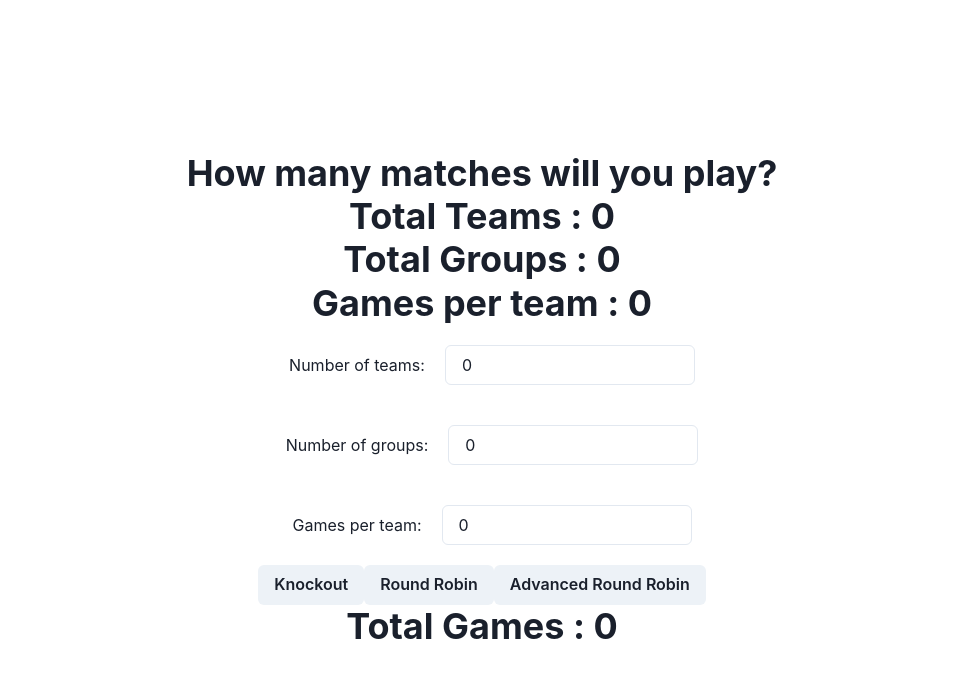
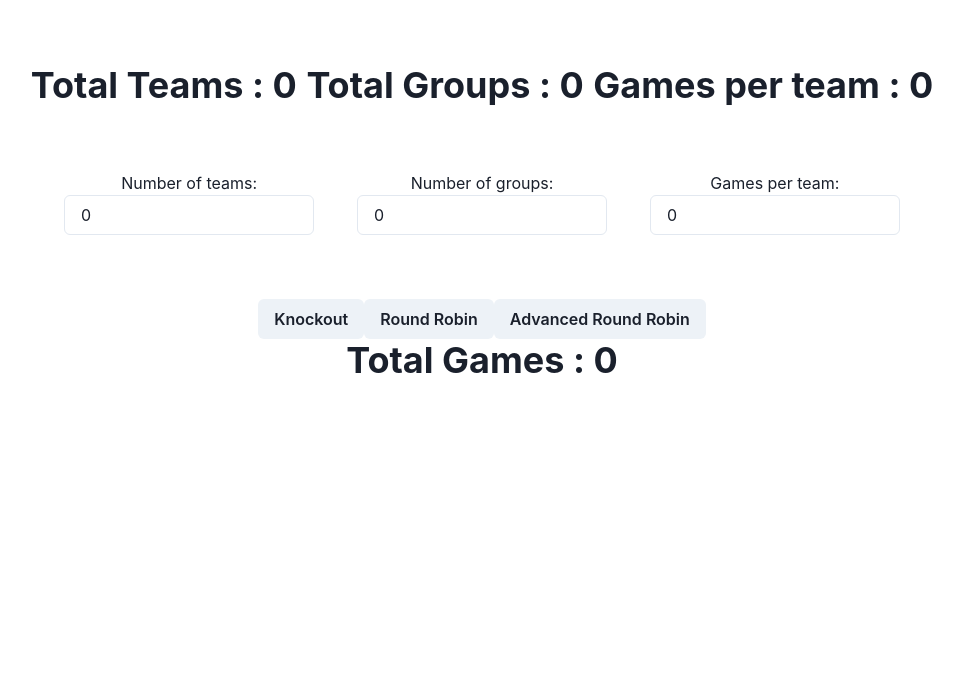
Before and after one commit to mihir254/Matches, a Next.js app: page / in a window 1280 px wide. Shown: the top 678 px of the page, without its empty margins (158-1121 px from the left). Built offline with nearby package versions, Linux system fonts and the light colour scheme.

Commit message:
small change

```diff
--- a/src/pages/index.tsx
+++ b/src/pages/index.tsx
@@ -51,22 +51,25 @@ const Home = () => {
 	}
 
 	return (
-		<Flex direction={"column"} minH={"100vh"} justifyContent={"center"} alignItems={"center"}>
-			<Heading>How many matches will you play?</Heading>
+		<Flex direction={"column"} minH={"100vh"} alignItems={"center"} p={16}>
+			<Flex width={"80%"} justifyContent={"space-evenly"}>
 				<Heading>Total Teams : { teams }</Heading>
 				<Heading>Total Groups : { groups }</Heading>
 				<Heading>Games per team : { minGames }</Heading>
-			<Flex my={5} alignItems={"center"}>
+			</Flex>
+			<Flex width={"80%"} my={16} justifyContent={"space-evenly"}>
+				<Flex alignItems={"center"} direction={"column"}>
 					<Text mx={5}>Number of teams: </Text>
 					<Input width={"250px"} value={teams} onChange={(event: ChangeEvent<HTMLInputElement>) => setTeams(Number(event.target.value))}/>
 				</Flex>
-			<Flex my={5} alignItems={"center"}>
+				<Flex alignItems={"center"} direction={"column"}>
 					<Text mx={5}>Number of groups: </Text>
 					<Input width={"250px"} value={groups} onChange={(event: ChangeEvent<HTMLInputElement>) => setGroups(Number(event.target.value))}/>
 				</Flex>
-			<Flex my={5} alignItems={"center"}>
+				<Flex alignItems={"center"} direction={"column"}>
 					<Text mx={5}>Games per team: </Text>
 					<Input width={"250px"} value={minGames} onChange={(event: ChangeEvent<HTMLInputElement>) => setMinGames(Number(event.target.value))}/>
+				</Flex>
 			</Flex>
 			<Flex>
 				<Button onClick={knockout}>
```
Lines whose indentation alone changed are shown as unchanged.
